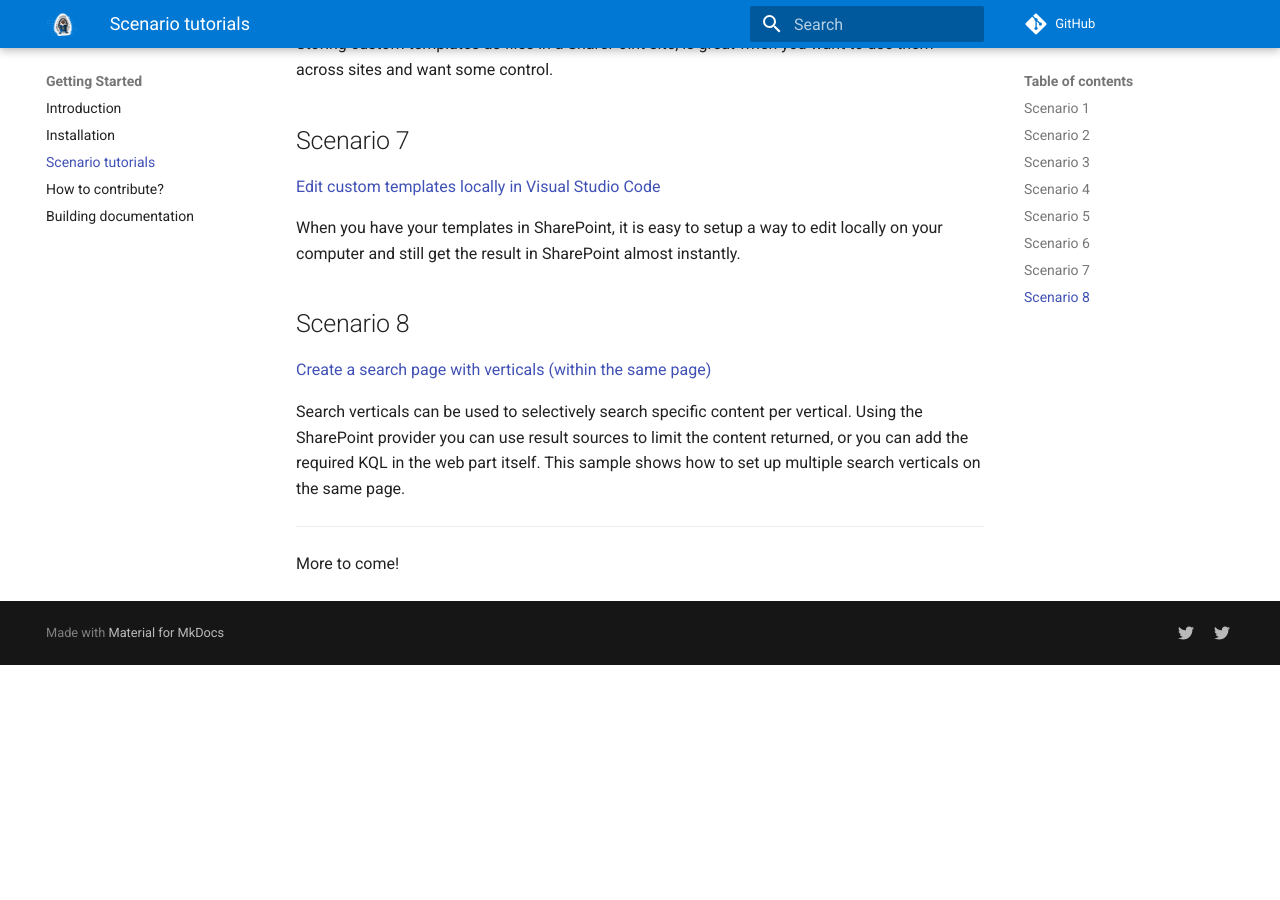
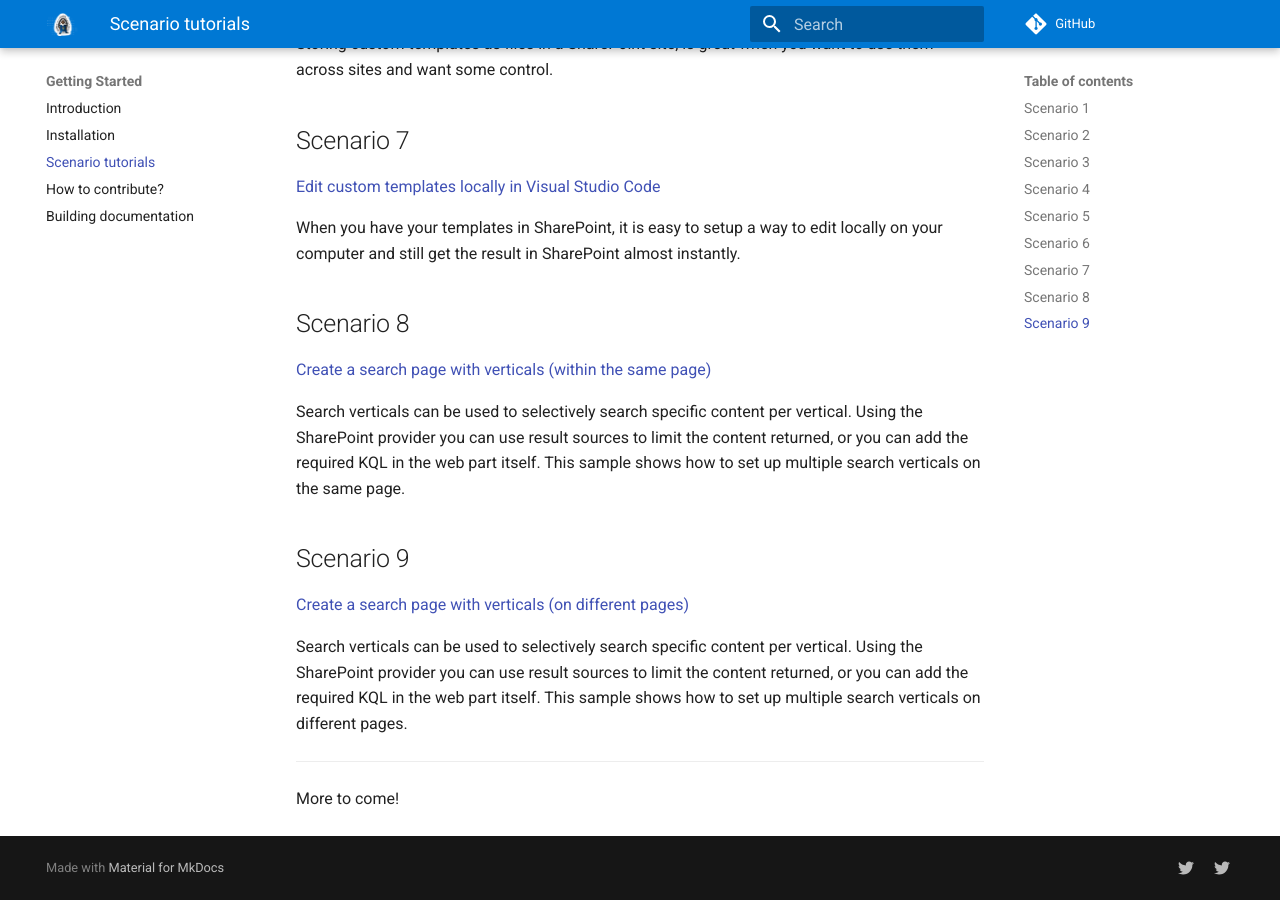
Before and after one commit to dominic5perezd/pnp-modern-search, an MkDocs documentation site: the page built from docs/scenarios/index.md, in a window 1280 px wide and 900 px high, scrolled down 1350 px. Built offline with MkDocs 1.6.1 and Material for MkDocs 9.7.7, drawn with Linux system fonts in a browser that asks for light colours; comment, search, counter and statistics services are not loaded; before the commit the page ends 2015 px from its top, so only the background shows below that.

Commit message:
Update index.md
add scenario 9 with description

```diff
--- a/docs/scenarios/index.md
+++ b/docs/scenarios/index.md
@@ -51,6 +51,12 @@ When you have your templates in SharePoint, it is easy to setup a way to edit lo
 Search verticals can be used to selectively search specific content per vertical. Using the SharePoint provider you can use result sources to limit the content returned,
 or you can add the required KQL in the web part itself. This sample shows how to set up multiple search verticals on the same page.
 
+## Scenario 9
+
+[Create a search page with verticals (on different pages)](Create-a-search-page-with-verticals-on-different-pages.md)
+
+Search verticals can be used to selectively search specific content per vertical. Using the SharePoint provider you can use result sources to limit the content returned, or you can add the required KQL in the web part itself. This sample shows how to set up multiple search verticals on different pages.
+
 ---
 
 More to come!
```
